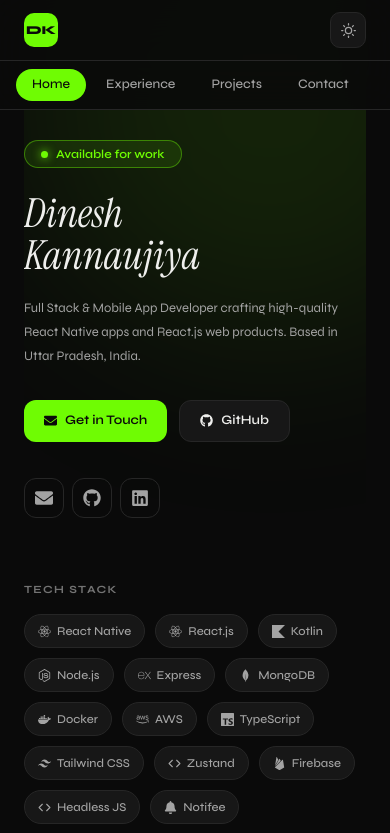
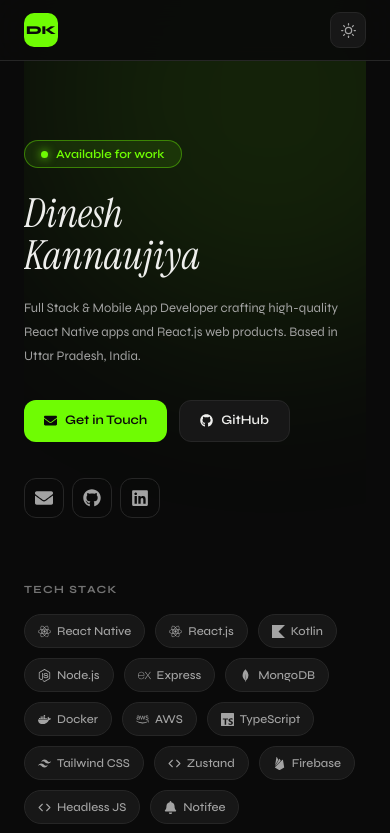
Before and after one commit to Dinesh7571/my-portfolio-new, a React (Vite) app: page / in a window 390 px wide. Shown: the top 833 px of the page. Built offline with nearby package versions, Linux system fonts and the light colour scheme.

Commit message:
NEW VERSION

```diff
--- a/src/components/Profile.jsx
+++ b/src/components/Profile.jsx
@@ -283,24 +283,7 @@
           </button>
         </div>
 
-        {/* mobile scrollable tabs */}
-        <div className="sm:hidden overflow-x-auto border-t border-neutral-200 dark:border-neutral-800 scrollbar-none">
-          <div className="flex px-4 py-2 gap-1 w-max">
-            {NAV_SECTIONS.map((s) => (
-              <button
-                key={s}
-                onClick={() => scrollTo(s)}
-                className={`px-4 py-[6px] rounded-full text-[13px] font-medium capitalize whitespace-nowrap transition-all duration-200
-                  ${active === s
-                    ? "bg-accent text-[#0a0a0a]"
-                    : "text-neutral-500 dark:text-neutral-400"
-                  }`}
-              >
-                {s}
-              </button>
-            ))}
-          </div>
-        </div>
+
       </nav>
 
       {/* ═══════════ PAGE CONTENT ═══════════ */}
```
